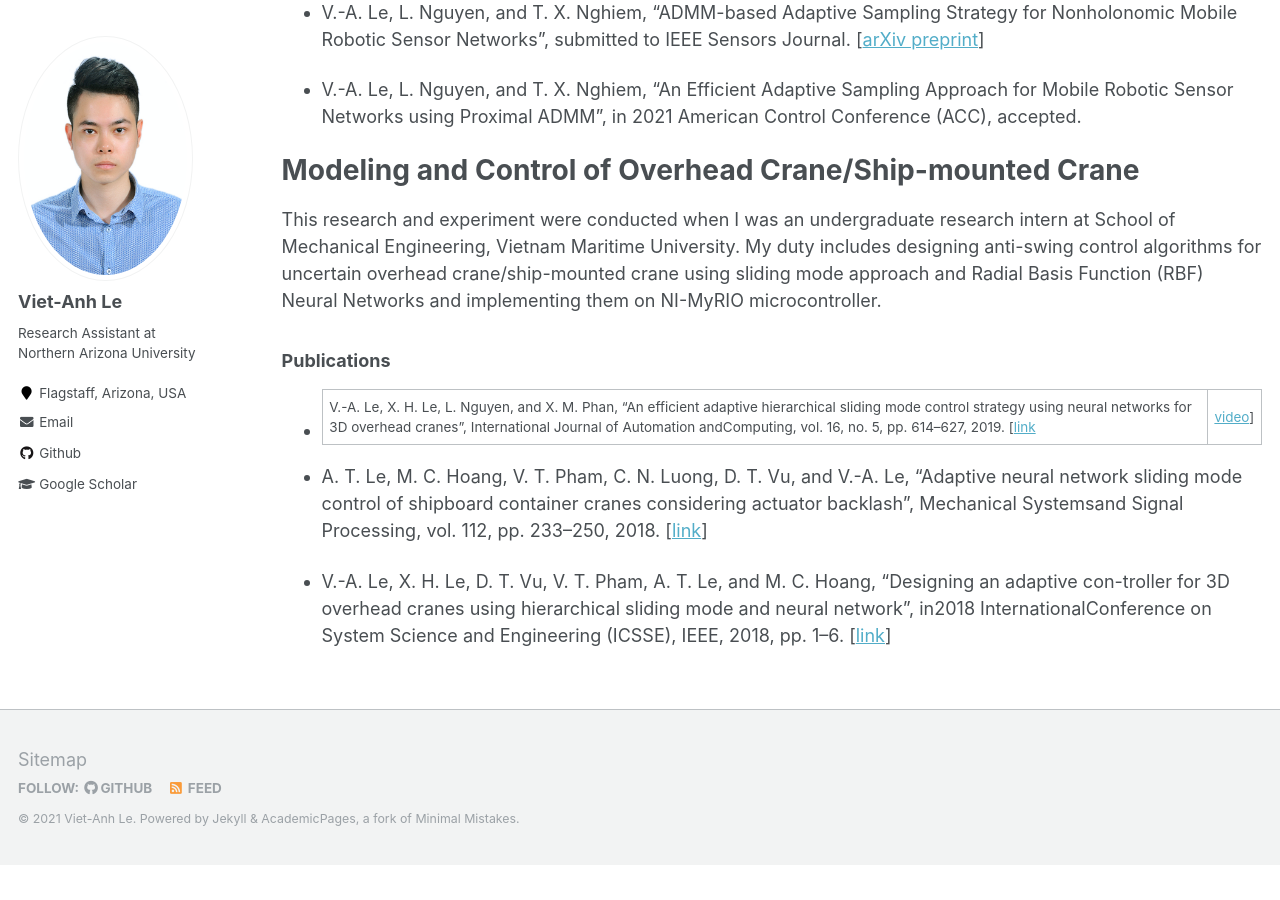
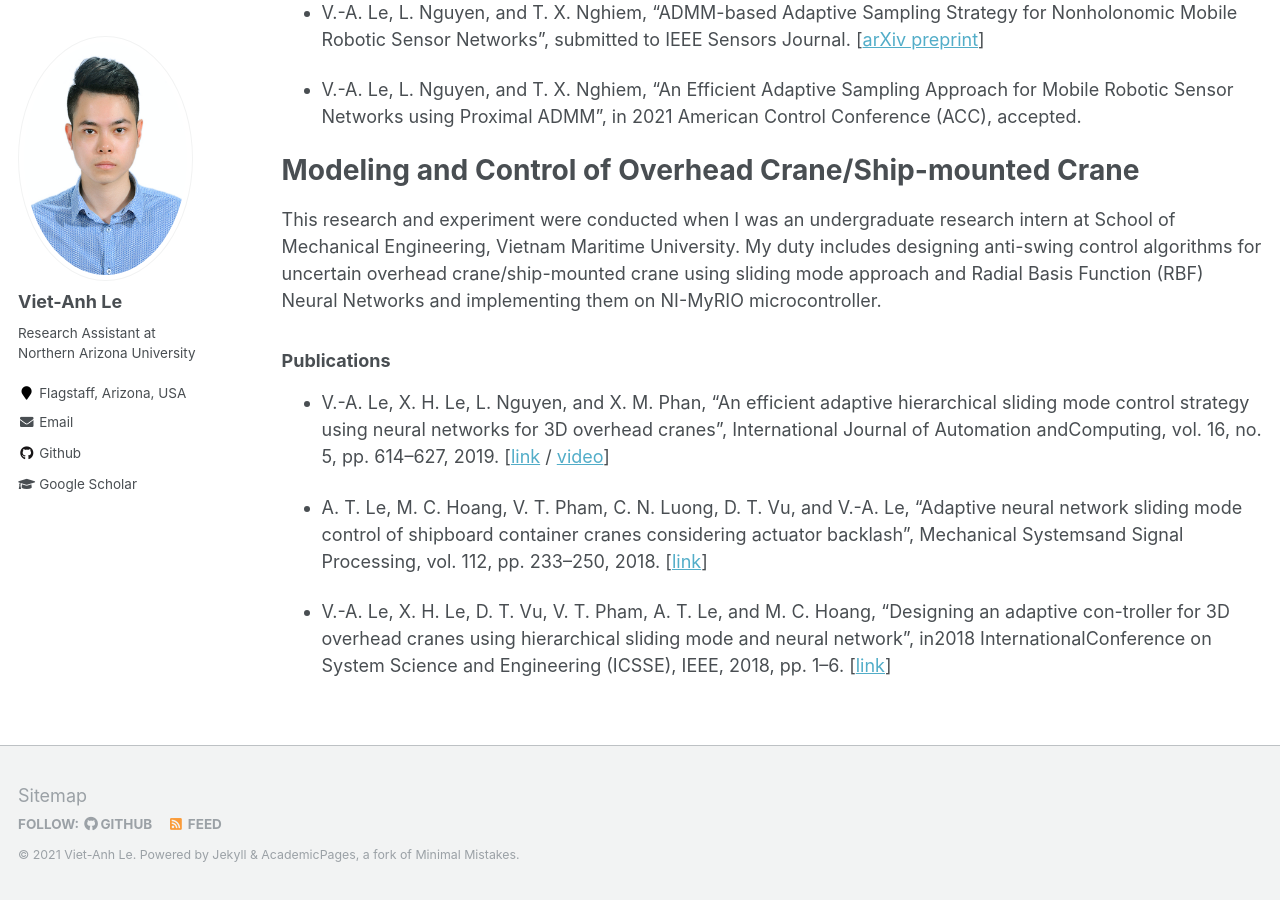
Before and after one commit to vietanhle0101/vietanhle0101.github.io, a Jekyll site: the page built from _pages/projects.md, in a window 1280 px wide and 900 px high, scrolled down 837 px. Built offline with Jekyll 4.4.1, drawn with Linux system fonts in a browser that asks for light colours; before the commit the page ends 1702 px from its top, so only the background shows below that.

```diff
--- a/_pages/projects.md
+++ b/_pages/projects.md
@@ -38,7 +38,7 @@ This research and experiment were conducted when I was an undergraduate research
 
 ### Publications
 
-* V.-A. Le, X. H. Le, L. Nguyen, and X. M. Phan, “An efficient adaptive hierarchical sliding mode control strategy using neural networks for 3D overhead cranes”, International Journal of Automation andComputing, vol. 16, no. 5, pp. 614–627, 2019. [[link](https://www.sciencedirect.com/science/article/abs/pii/S0888327018302322) | [video](https://www.youtube.com/watch?v=ZlF37IZh89Q)]
+* V.-A. Le, X. H. Le, L. Nguyen, and X. M. Phan, “An efficient adaptive hierarchical sliding mode control strategy using neural networks for 3D overhead cranes”, International Journal of Automation andComputing, vol. 16, no. 5, pp. 614–627, 2019. [[link](https://www.sciencedirect.com/science/article/abs/pii/S0888327018302322) / [video](https://www.youtube.com/watch?v=ZlF37IZh89Q)]
 
 * A. T. Le, M. C. Hoang, V. T. Pham, C. N. Luong, D. T. Vu, and V.-A. Le, “Adaptive neural network sliding mode control of shipboard container cranes considering actuator backlash”, Mechanical Systemsand Signal Processing, vol. 112, pp. 233–250, 2018. [[link](https://link.springer.com/article/10.1007/s11633-019-1174-y)]
 
```
